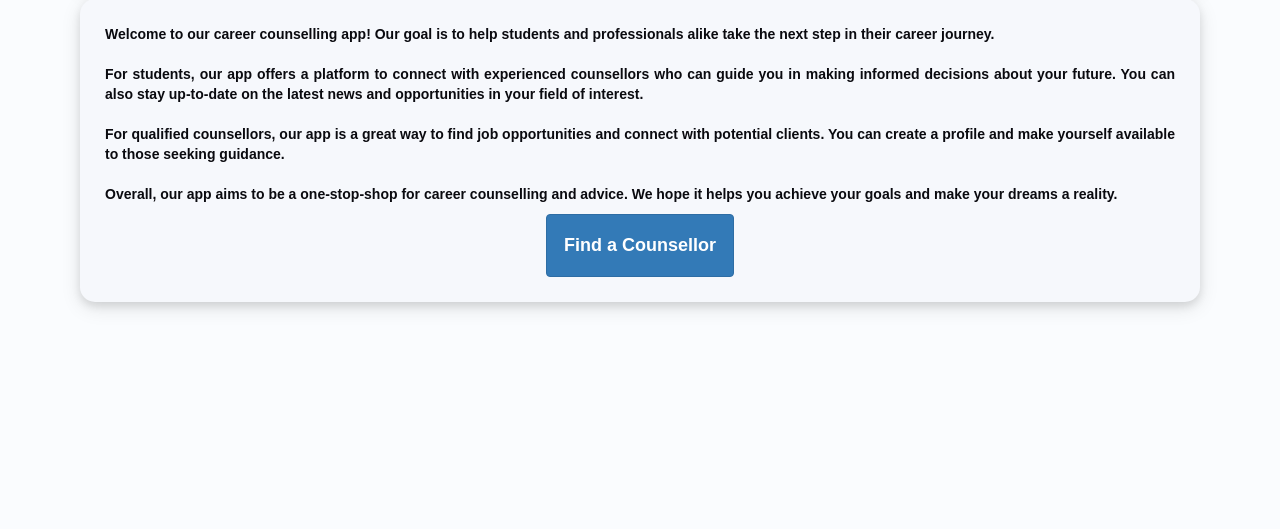
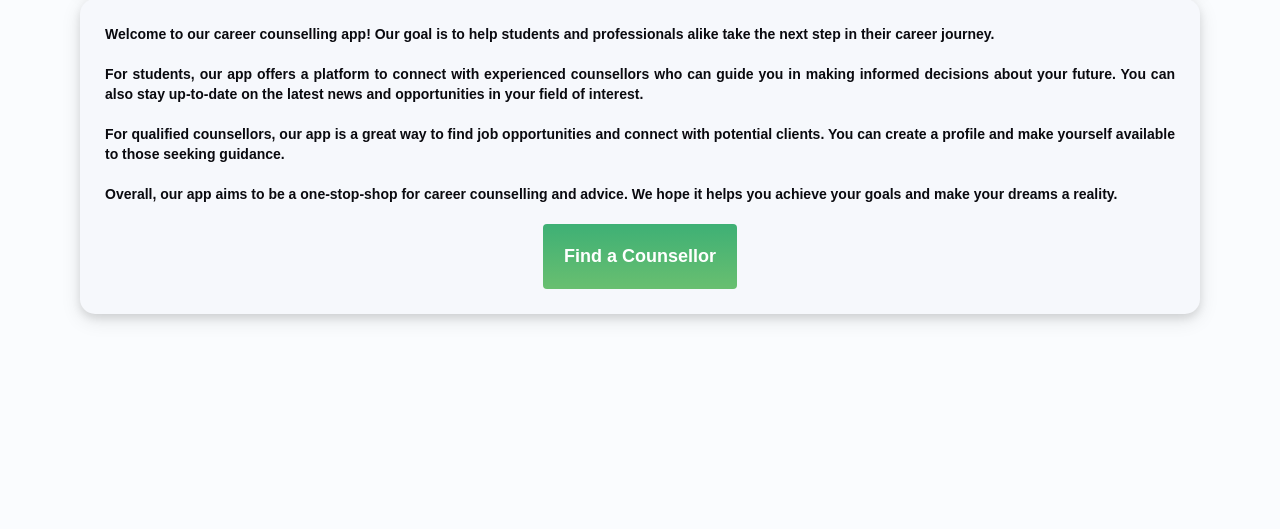
Before and after one commit to sj22aci/Metier-Advisors---Syed-Murtaza-Hasnain-Jafri, a PHP site: page /Main.html in a window 1280 px wide. Shown: the part 173-702 px from the top of the page. Run offline with PHP 8.4, Linux system fonts and the light colour scheme.

Commit message:
find button

```diff
--- a/Template.css
+++ b/Template.css
@@ -105,6 +105,16 @@ body {
     width: 100%;
   }
 
+  #find-button {
+    background-image: linear-gradient(180deg, #3eb075, #69bf70);
+    color: white;
+    border: none;
+    border-radius: 4px;
+    padding: 8px 16px;
+    margin-top: 10px;
+    cursor: pointer;
+  }
+
   #book-button {
     font-size: 16px;
     background-image: linear-gradient(180deg, #3eb075, #69bf70);
```
